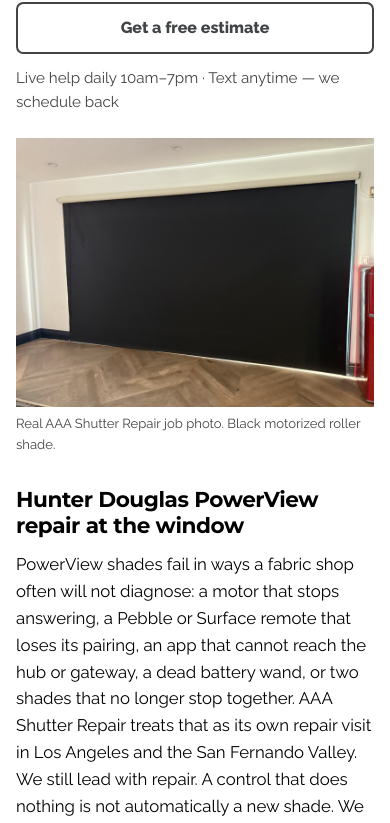
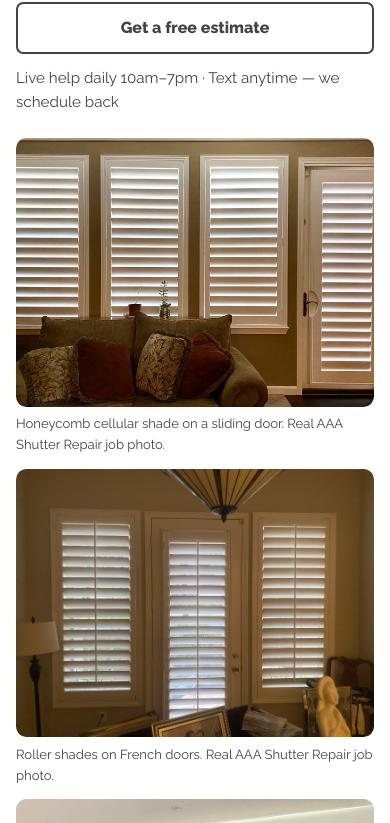
Before and after one commit to bfreyre1/aaashutterrepair, a Next.js app: page /hunter-douglas-motorized-shade-repair in a window 390 px wide. Shown: the part 975-1798 px from the top of the page. Built offline with nearby package versions, Linux system fonts and the light colour scheme; no server answers.

Commit message:
Replace the HD page hero with a 3-photo side-by-side row.
Use already published cellular, roller, and motorized shade photos
instead of one large black roller shade. The row is three columns
on desktop and stacks on mobile. The first image is the LCP image.

```diff
--- a/app/(site)/hunter-douglas-motorized-shade-repair/page.tsx
+++ b/app/(site)/hunter-douglas-motorized-shade-repair/page.tsx
@@ -5,7 +5,7 @@ import { CityAreaGroups } from "@/components/CityAreaGroups";
 import { CtaButtons } from "@/components/CtaButtons";
 import { FaqList } from "@/components/FaqList";
 import { HoursLine } from "@/components/HoursLine";
-import { JobFigure } from "@/components/JobFigure";
+import { PhotoRow } from "@/components/PhotoRow";
 import { LANDING_TRUST_CHIPS, TrustChips } from "@/components/TrustChips";
 import { JsonLd } from "@/components/JsonLd";
 import { TextLink } from "@/components/TextLink";
@@ -121,10 +121,25 @@ export default function HunterDouglasMotorizedShadeRepairPage() {
         <HoursLine />
       </header>
 
-      <JobFigure
-        filename="motorized-black-roller-shade-repair.jpg"
-        sizes="(max-width: 800px) 100vw, 720px"
-        priority
+      <PhotoRow
+        label="Repair job photos of cellular, roller, and motorized shades"
+        photos={[
+          {
+            filename: "honeycomb-shade-sliding-door.jpg",
+            alt: "Honeycomb cellular shade partly lowered on a sliding glass door in a Los Angeles-area home. Real AAA Shutter Repair job photo.",
+            caption: "Honeycomb cellular shade on a sliding door. Real AAA Shutter Repair job photo.",
+          },
+          {
+            filename: "roller-shades-french-doors.jpg",
+            alt: "Two light roller shades lowered over French doors in a Los Angeles-area home. Real AAA Shutter Repair job photo.",
+            caption: "Roller shades on French doors. Real AAA Shutter Repair job photo.",
+          },
+          {
+            filename: "motorized-black-roller-shade-repair.jpg",
+            alt: "Black motorized roller shade we repaired in a Los Angeles home. Real AAA Shutter Repair job photo.",
+            caption: "Black motorized roller shade. Real AAA Shutter Repair job photo.",
+          },
+        ]}
       />
 
       <section aria-labelledby="hd-at-the-window">
--- a/app/globals.css
+++ b/app/globals.css
@@ -967,6 +967,45 @@ li {
   max-width: 100%;
 }
 
+.photo-row {
+  display: grid;
+  gap: 0.85rem;
+  margin: 1.5rem 0;
+}
+
+@media (min-width: 700px) {
+  .photo-row {
+    grid-template-columns: repeat(3, minmax(0, 1fr));
+  }
+}
+
+.photo-row__item {
+  margin: 0;
+}
+
+.photo-row__frame {
+  position: relative;
+  aspect-ratio: 4 / 3;
+  overflow: hidden;
+  border-radius: 0.65rem;
+  background: var(--cream, #f4efe6);
+}
+
+.photo-row__frame img {
+  width: 100%;
+  height: 100%;
+  max-width: none;
+  object-fit: cover;
+  object-position: center;
+  display: block;
+}
+
+.photo-row__item figcaption {
+  font-size: 0.82rem;
+  color: var(--muted);
+  padding: 0.4rem 0 0;
+}
+
 .split-cta {
   background: var(--navy);
   color: #ffffff;
--- /dev/null
+++ b/components/PhotoRow.tsx
@@ -0,0 +1,38 @@
+import Image from "next/image";
+import { galleryByFilename } from "@/lib/gallery";
+
+export type PhotoRowItem = {
+  filename: string;
+  alt: string;
+  caption?: string;
+};
+
+type PhotoRowProps = {
+  photos: PhotoRowItem[];
+  label: string;
+};
+
+export function PhotoRow({ photos, label }: PhotoRowProps) {
+  return (
+    <div className="photo-row" role="group" aria-label={label}>
+      {photos.map((photo, index) => {
+        const image = galleryByFilename(photo.filename);
+        return (
+          <figure className="photo-row__item" key={image.src}>
+            <div className="photo-row__frame">
+              <Image
+                src={image.src}
+                alt={photo.alt}
+                fill
+                sizes="(max-width: 700px) 100vw, 33vw"
+                priority={index === 0}
+                style={{ objectFit: "cover", objectPosition: "center" }}
+              />
+            </div>
+            {photo.caption ? <figcaption>{photo.caption}</figcaption> : null}
+          </figure>
+        );
+      })}
+    </div>
+  );
+}
```
